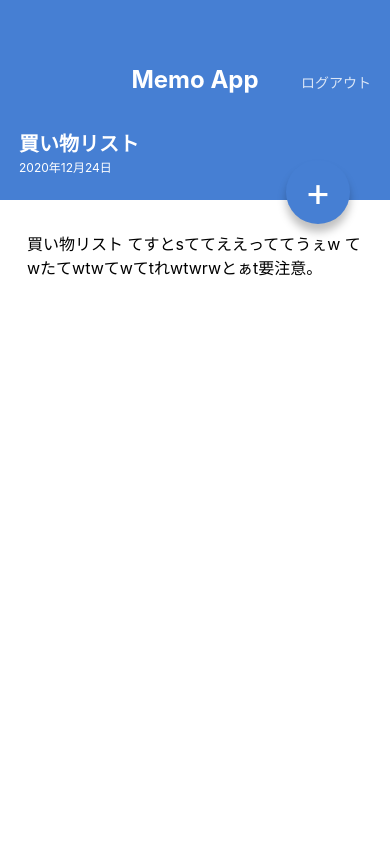
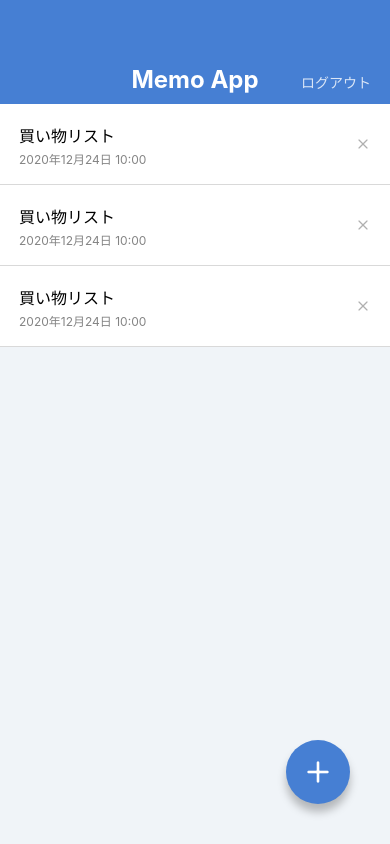
Before and after one commit to takafumiwao/MemoApp, a React Native app: screen /MemoList in a window 390 px wide. Built offline with nearby package versions, Linux system fonts and the light colour scheme.

Commit message:
Install @expo/vector-icon

```diff
--- a/App.jsx
+++ b/App.jsx
@@ -1,10 +1,11 @@
 import React from "react";
 
-import MemoDetailScreen from "./src/screens/MemoDetailScreen";
+// import MemoDetailScreen from "./src/screens/MemoDetailScreen";
+import MemoListScreen from "./src/screens/MemoListScreen";
 
 
 export default function App() {
 	return (
-		<MemoDetailScreen />
+		<MemoListScreen />
 	);
 }
--- a/package.json
+++ b/package.json
@@ -8,6 +8,7 @@
     "eject": "expo eject"
   },
   "dependencies": {
+    "@expo/vector-icons": "^12.0.5",
     "expo": "~44.0.0",
     "expo-status-bar": "~1.2.0",
     "prop-types": "^15.7.2",
--- a/src/components/CircleButton.jsx
+++ b/src/components/CircleButton.jsx
@@ -1,19 +1,20 @@
 import React from "react";
-import { View, Text, StyleSheet } from "react-native";
+import { View, StyleSheet } from "react-native";
 import { string, shape } from "prop-types";
+import { Feather } from "@expo/vector-icons";
 
 export default function CircleButton(props) {
-	const { children, style } = props;
+	const { style, name } = props;
 	return (
 		<View style={[styles.circleButton, style]}>
-			<Text style={styles.circleButtonLabel}>{children}</Text>
+			<Feather name={name} size={32} color="white"/>
 		</View>
 	);
 }
 
 CircleButton.propTypes = {
-	children: string.isRequired,
 	style: shape(),
+	name: string.isRequired,
 };
 
 CircleButton.defaultProps = {
--- a/src/components/MemoList.jsx
+++ b/src/components/MemoList.jsx
@@ -1,3 +1,4 @@
+import { Feather } from "@expo/vector-icons";
 import React from "react";
 import { View, Text, StyleSheet } from "react-native";
 
@@ -10,7 +11,7 @@
 					<Text style={styles.memoListItemDate}>2020年12月24日 10:00</Text>
 				</View>
 				<View>
-					<Text>X</Text>
+					<Feather name="x" size={16} color="#B0B0B0"/>
 				</View>
 			</View>
 			<View style={styles.memoListItem}>
@@ -19,7 +20,7 @@
 					<Text style={styles.memoListItemDate}>2020年12月24日 10:00</Text>
 				</View>
 				<View>
-					<Text>X</Text>
+					<Feather name="x" size={16} color="#B0B0B0"/>
 				</View>
 			</View>
 			<View style={styles.memoListItem}>
@@ -28,7 +29,7 @@
 					<Text style={styles.memoListItemDate}>2020年12月24日 10:00</Text>
 				</View>
 				<View>
-					<Text>X</Text>
+					<Feather name="x" size={16} color="#B0B0B0"/>
 				</View>
 			</View>
 
--- a/src/screens/MemoDetailScreen.jsx
+++ b/src/screens/MemoDetailScreen.jsx
@@ -19,7 +19,7 @@
                 てwたてwtwてwてtれwtwrwとぁt要注意。
 				</Text>
 			</ScrollView>
-			<CircleButton style={{ top: 160, bottom: "auto" }}>+</CircleButton>
+			<CircleButton style={{ top: 160, bottom: "auto" }} name="edit-2" />
 		</View>
 	);
 }
--- a/src/screens/MemoListScreen.jsx
+++ b/src/screens/MemoListScreen.jsx
@@ -10,7 +10,7 @@
 		<View style={styles.container}>
 			<AppBar />
 			<MemoList />
-			<CircleButton>+</CircleButton>
+			<CircleButton name="plus" />
 		</View>
 	);
 }
```
Also changed, not shown: 1 other file (tests, documents, lock files or other folders).
